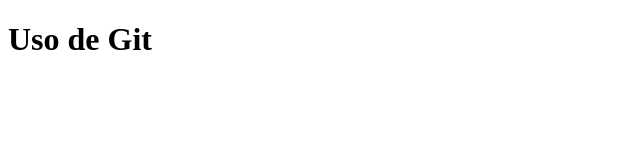
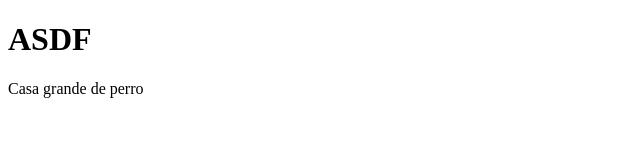
Before and after one commit to rNeider/Git-prueba, a plain HTML site: page index.html in a window 1280 px wide. Shown: the whole page, without its empty margins (0-640 px from the left). Drawn offline with Linux system fonts and the light colour scheme.

Commit message:
Casa grande de perro

```diff
--- a/index.html
+++ b/index.html
@@ -4,11 +4,13 @@
     <meta charset="UTF-8">
     <meta http-equiv="X-UA-Compatible" content="IE=edge">
     <meta name="viewport" content="width=device-width, initial-scale=1.0">
-    <title>proyectoweb1</title>
+    <title>Casa Grande
+
+    </title>
 </head>
 <body>
-    <h1>Uso de Git
-
-    </h1>
+    <h1>ASDF </h1>
+    <p>Casa grande de perro</p>
+    <a href="https://mail.google.com/mail/u/1/#inbox"></a>
 </body>
 </html>
```
